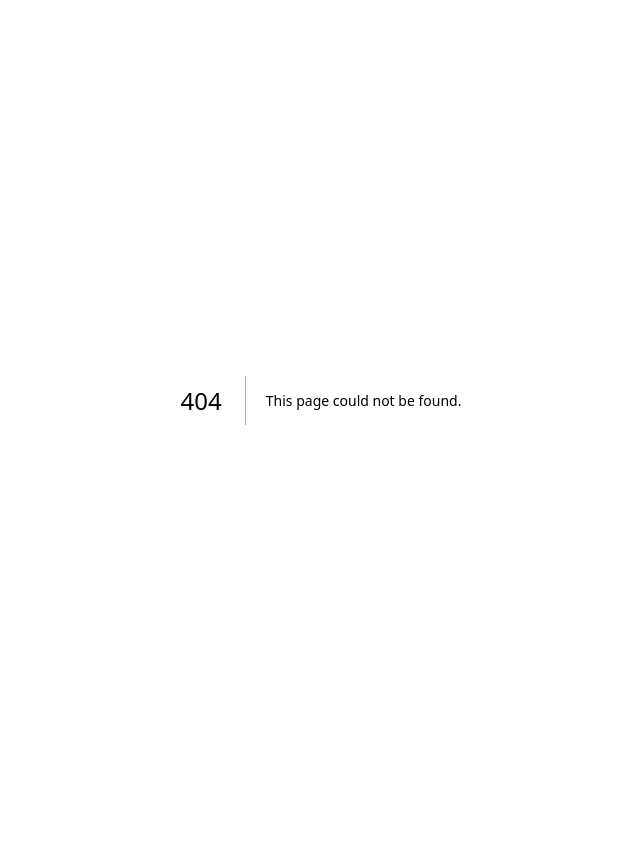
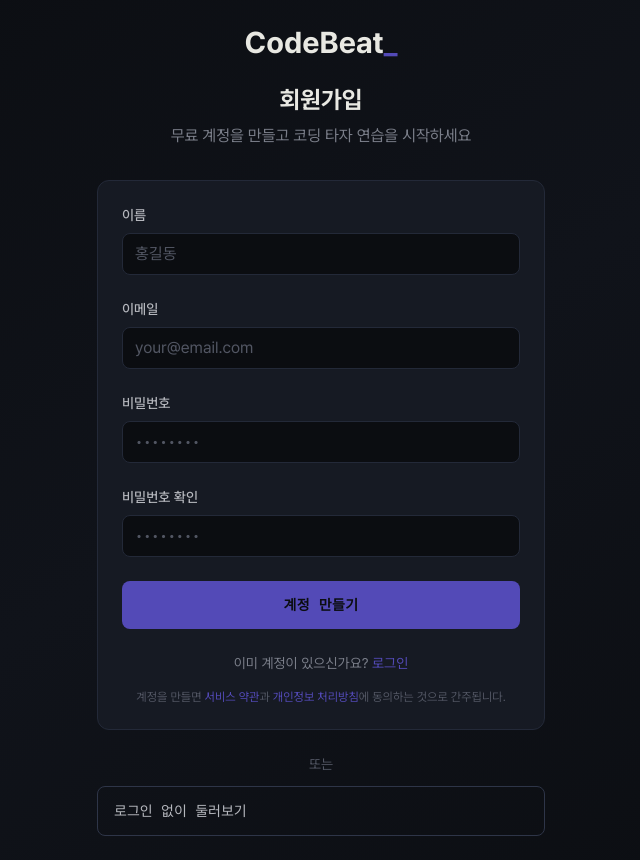
Before and after one commit to codebeat-dev/codebeat-front, a Next.js app: page /signup in a window 1280 px wide. Before the commit this address had no page. Shown: the whole page, without its empty margins (319-959 px from the left). Before the commit the page ends 800 px from the top, so only its background shows below. Built offline with nearby package versions, Linux system fonts and the light colour scheme.

Commit message:
feat: 로그인 및 회원가입 페이지 추가

```diff
--- /dev/null
+++ b/src/app/(auth)/login/page.tsx
@@ -0,0 +1,102 @@
+'use client'
+
+import { useState } from 'react'
+import Link from 'next/link'
+import { Button } from '@/components/common'
+
+export default function LoginPage() {
+  const [email, setEmail] = useState('')
+  const [password, setPassword] = useState('')
+  const [isLoading, setIsLoading] = useState(false)
+
+  const handleSubmit = async (e: React.FormEvent) => {
+    e.preventDefault()
+    setIsLoading(true)
+
+    // TODO: 실제 로그인 API 호출
+    setTimeout(() => {
+      setIsLoading(false)
+      // 로그인 성공 후 /setup으로 리다이렉트
+      window.location.href = '/setup'
+    }, 1000)
+  }
+
+  return (
+    <div className="min-h-screen bg-gradient-to-br from-[var(--ink)] via-[var(--paper)] to-[var(--ink)] flex items-center justify-center p-6">
+      <div className="w-full max-w-md">
+        {/* Header */}
+        <div className="text-center mb-8">
+          <Link href="/" className="inline-flex items-baseline gap-0 mb-6">
+            <span className="font-[var(--font-mono)] font-bold text-3xl text-[var(--fg-1)]">CodeBeat</span>
+            <span className="font-[var(--font-mono)] font-bold text-3xl text-[var(--accent)]">_</span>
+          </Link>
+          <h1 className="text-2xl font-bold text-[var(--fg-1)] mb-2">로그인</h1>
+          <p className="text-[var(--fg-3)]">계정에 로그인하여 연습을 계속하세요</p>
+        </div>
+
+        {/* Login Form */}
+        <div className="bg-[var(--paper-2)] border border-[var(--rule)] rounded-xl p-6">
+          <form onSubmit={handleSubmit} className="space-y-6">
+            <div>
+              <label htmlFor="email" className="block text-sm font-medium text-[var(--fg-2)] mb-2">
+                이메일
+              </label>
+              <input
+                type="email"
+                id="email"
+                value={email}
+                onChange={(e) => setEmail(e.target.value)}
+                required
+                className="w-full px-3 py-2 bg-[var(--ink)] border border-[var(--rule)] rounded-lg text-[var(--fg-1)] placeholder-[var(--fg-4)] focus:outline-none focus:border-[var(--accent)] transition-colors"
+                placeholder="your@email.com"
+              />
+            </div>
+
+            <div>
+              <label htmlFor="password" className="block text-sm font-medium text-[var(--fg-2)] mb-2">
+                비밀번호
+              </label>
+              <input
+                type="password"
+                id="password"
+                value={password}
+                onChange={(e) => setPassword(e.target.value)}
+                required
+                className="w-full px-3 py-2 bg-[var(--ink)] border border-[var(--rule)] rounded-lg text-[var(--fg-1)] placeholder-[var(--fg-4)] focus:outline-none focus:border-[var(--accent)] transition-colors"
+                placeholder="••••••••"
+              />
+            </div>
+
+            <Button
+              type="submit"
+              variant="primary"
+              disabled={isLoading}
+              className="w-full"
+            >
+              {isLoading ? '로그인 중...' : '로그인'}
+            </Button>
+          </form>
+
+          <div className="mt-6 text-center">
+            <p className="text-[var(--fg-3)] text-sm">
+              계정이 없으신가요?{' '}
+              <Link href="/signup" className="text-[var(--accent)] hover:text-[var(--accent-2)] transition-colors">
+                회원가입
+              </Link>
+            </p>
+          </div>
+        </div>
+
+        {/* Quick Access */}
+        <div className="mt-6 text-center">
+          <p className="text-[var(--fg-4)] text-sm mb-3">또는</p>
+          <Link href="/setup">
+            <Button variant="secondary" className="w-full">
+              로그인 없이 둘러보기
+            </Button>
+          </Link>
+        </div>
+      </div>
+    </div>
+  )
+}
--- /dev/null
+++ b/src/app/(auth)/signup/page.tsx
@@ -0,0 +1,161 @@
+'use client'
+
+import { useState } from 'react'
+import Link from 'next/link'
+import { Button } from '@/components/common'
+
+export default function SignupPage() {
+  const [formData, setFormData] = useState({
+    name: '',
+    email: '',
+    password: '',
+    confirmPassword: ''
+  })
+  const [isLoading, setIsLoading] = useState(false)
+
+  const handleChange = (e: React.ChangeEvent<HTMLInputElement>) => {
+    setFormData(prev => ({
+      ...prev,
+      [e.target.name]: e.target.value
+    }))
+  }
+
+  const handleSubmit = async (e: React.FormEvent) => {
+    e.preventDefault()
+
+    if (formData.password !== formData.confirmPassword) {
+      alert('비밀번호가 일치하지 않습니다.')
+      return
+    }
+
+    setIsLoading(true)
+
+    // TODO: 실제 회원가입 API 호출
+    setTimeout(() => {
+      setIsLoading(false)
+      // 회원가입 성공 후 /setup으로 리다이렉트
+      window.location.href = '/setup'
+    }, 1000)
+  }
+
+  return (
+    <div className="min-h-screen bg-gradient-to-br from-[var(--ink)] via-[var(--paper)] to-[var(--ink)] flex items-center justify-center p-6">
+      <div className="w-full max-w-md">
+        {/* Header */}
+        <div className="text-center mb-8">
+          <Link href="/" className="inline-flex items-baseline gap-0 mb-6">
+            <span className="font-[var(--font-mono)] font-bold text-3xl text-[var(--fg-1)]">CodeBeat</span>
+            <span className="font-[var(--font-mono)] font-bold text-3xl text-[var(--accent)]">_</span>
+          </Link>
+          <h1 className="text-2xl font-bold text-[var(--fg-1)] mb-2">회원가입</h1>
+          <p className="text-[var(--fg-3)]">무료 계정을 만들고 코딩 타자 연습을 시작하세요</p>
+        </div>
+
+        {/* Signup Form */}
+        <div className="bg-[var(--paper-2)] border border-[var(--rule)] rounded-xl p-6">
+          <form onSubmit={handleSubmit} className="space-y-6">
+            <div>
+              <label htmlFor="name" className="block text-sm font-medium text-[var(--fg-2)] mb-2">
+                이름
+              </label>
+              <input
+                type="text"
+                id="name"
+                name="name"
+                value={formData.name}
+                onChange={handleChange}
+                required
+                className="w-full px-3 py-2 bg-[var(--ink)] border border-[var(--rule)] rounded-lg text-[var(--fg-1)] placeholder-[var(--fg-4)] focus:outline-none focus:border-[var(--accent)] transition-colors"
+                placeholder="홍길동"
+              />
+            </div>
+
+            <div>
+              <label htmlFor="email" className="block text-sm font-medium text-[var(--fg-2)] mb-2">
+                이메일
+              </label>
+              <input
+                type="email"
+                id="email"
+                name="email"
+                value={formData.email}
+                onChange={handleChange}
+                required
+                className="w-full px-3 py-2 bg-[var(--ink)] border border-[var(--rule)] rounded-lg text-[var(--fg-1)] placeholder-[var(--fg-4)] focus:outline-none focus:border-[var(--accent)] transition-colors"
+                placeholder="your@email.com"
+              />
+            </div>
+
+            <div>
+              <label htmlFor="password" className="block text-sm font-medium text-[var(--fg-2)] mb-2">
+                비밀번호
+              </label>
+              <input
+                type="password"
+                id="password"
+                name="password"
+                value={formData.password}
+                onChange={handleChange}
+                required
+                className="w-full px-3 py-2 bg-[var(--ink)] border border-[var(--rule)] rounded-lg text-[var(--fg-1)] placeholder-[var(--fg-4)] focus:outline-none focus:border-[var(--accent)] transition-colors"
+                placeholder="••••••••"
+              />
+            </div>
+
+            <div>
+              <label htmlFor="confirmPassword" className="block text-sm font-medium text-[var(--fg-2)] mb-2">
+                비밀번호 확인
+              </label>
+              <input
+                type="password"
+                id="confirmPassword"
+                name="confirmPassword"
+                value={formData.confirmPassword}
+                onChange={handleChange}
+                required
+                className="w-full px-3 py-2 bg-[var(--ink)] border border-[var(--rule)] rounded-lg text-[var(--fg-1)] placeholder-[var(--fg-4)] focus:outline-none focus:border-[var(--accent)] transition-colors"
+                placeholder="••••••••"
+              />
+            </div>
+
+            <Button
+              type="submit"
+              variant="primary"
+              disabled={isLoading}
+              className="w-full"
+            >
+              {isLoading ? '계정 생성 중...' : '계정 만들기'}
+            </Button>
+          </form>
+
+          <div className="mt-6 text-center">
+            <p className="text-[var(--fg-3)] text-sm">
+              이미 계정이 있으신가요?{' '}
+              <Link href="/login" className="text-[var(--accent)] hover:text-[var(--accent-2)] transition-colors">
+                로그인
+              </Link>
+            </p>
+          </div>
+
+          <div className="mt-4 text-center">
+            <p className="text-[var(--fg-4)] text-xs">
+              계정을 만들면{' '}
+              <a href="#" className="text-[var(--accent)] hover:underline">서비스 약관</a>과{' '}
+              <a href="#" className="text-[var(--accent)] hover:underline">개인정보 처리방침</a>에 동의하는 것으로 간주됩니다.
+            </p>
+          </div>
+        </div>
+
+        {/* Quick Access */}
+        <div className="mt-6 text-center">
+          <p className="text-[var(--fg-4)] text-sm mb-3">또는</p>
+          <Link href="/setup">
+            <Button variant="secondary" className="w-full">
+              로그인 없이 둘러보기
+            </Button>
+          </Link>
+        </div>
+      </div>
+    </div>
+  )
+}
```
